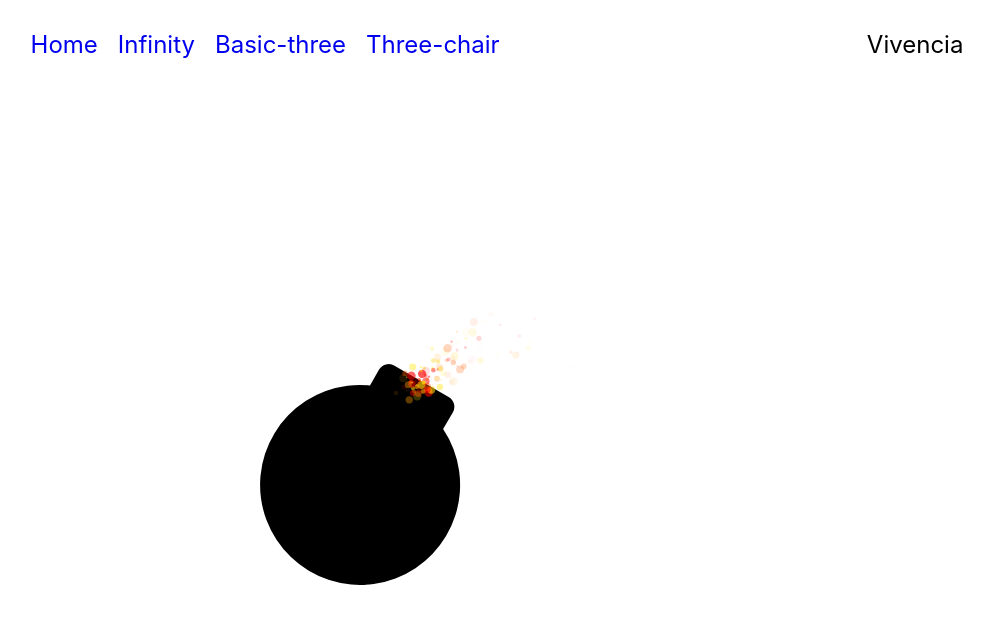
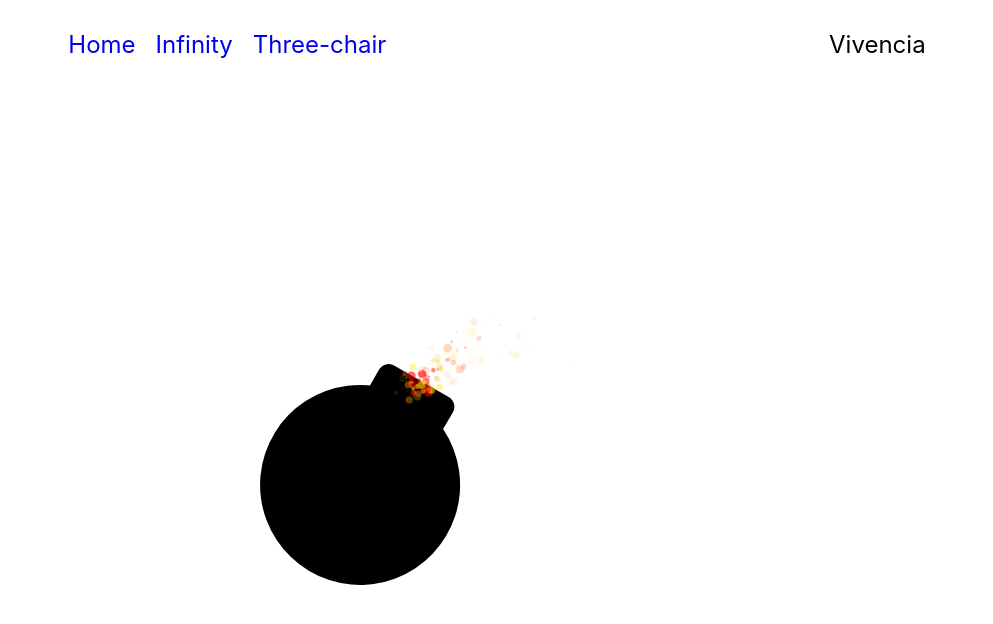
Before and after one commit to mariratamosi/vivencia, a React (Create React App) app: page / in a window 1280 px wide. Shown: the top 624 px of the page, without its empty margins (143-1136 px from the left). Built offline with nearby package versions, Linux system fonts and the light colour scheme.

Commit message:
remove basic three

```diff
--- a/src/Navbar.js
+++ b/src/Navbar.js
@@ -9,9 +9,9 @@ function Navbar() {
         <Link to="/infinity" className="Nav-options">
           Infinity
         </Link>
-        <Link to="/three-basic" className="Nav-options">
+        {/* <Link to="/three-basic" className="Nav-options">
           Basic-three
-        </Link>
+        </Link> */}
         <Link to="/three-chair" className="Nav-options">
           Three-chair
         </Link>
```
Also changed, not shown: src/three/ModelChair.js (+0 -20 lines).
